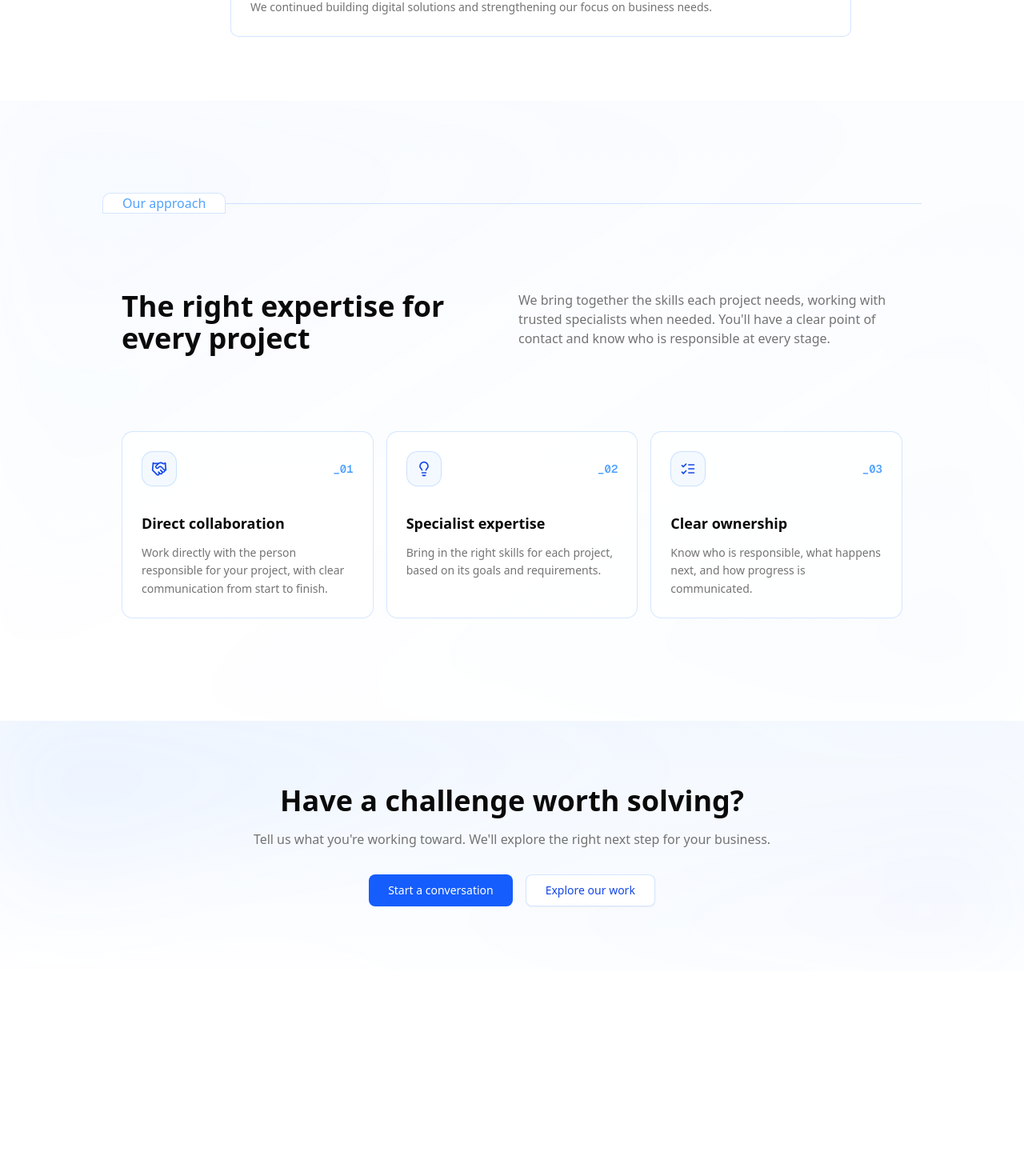
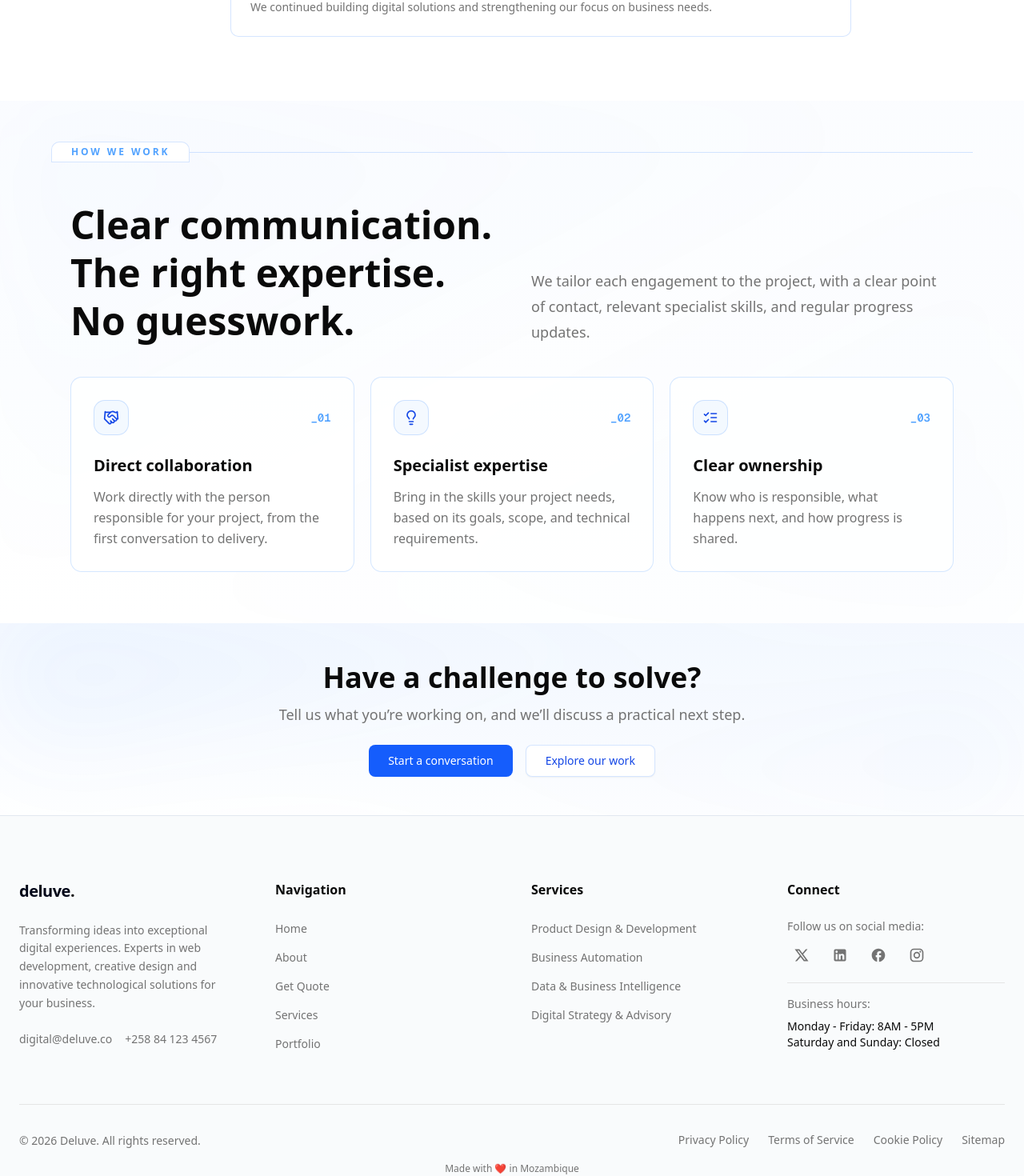
Before and after one commit to Deluve/deluve.co.mz, a Next.js app: page /about in a window 1280 px wide. Shown: the part 2500-3970 px from the top of the page at 80% size. Before the commit the page ends 3713 px from the top, so only its background shows below. Built offline with nearby package versions, Linux system fonts and the light colour scheme.

Commit message:
feat: enhance various sections for improved clarity and user engagement

```diff
--- a/src/app/about/page.tsx
+++ b/src/app/about/page.tsx
@@ -240,15 +240,15 @@ export default function AboutPage() {
       <OurApproachSection />
 
       {/* CTA */}
-      <section className="relative py-12 md:py-20 bg-gradient-to-b from-blue-500/[0.05] to-background overflow-hidden">
+      <section className="relative py-8 md:py-12 bg-gradient-to-b from-blue-500/[0.05] to-background overflow-hidden">
         {/* Background gradient */}
         <div className="absolute inset-0 bg-gradient-to-br from-blue-500/[0.08] via-transparent to-blue-600/[0.05] blur-3xl" />
 
         <div className="relative z-10 mx-auto max-w-4xl px-6 text-center">
           <ScrollView>
-            <h2 className="text-3xl md:text-4xl font-bold mb-4">Have a challenge worth solving?</h2>
-            <p className="text-muted-foreground mb-8 max-w-2xl mx-auto">
-              Tell us what you&apos;re working toward. We&apos;ll explore the right next step for your business.
+            <h2 className="text-3xl md:text-4xl font-bold mb-3">Have a challenge to solve?</h2>
+            <p className="text-muted-foreground mb-6 max-w-2xl mx-auto text-base md:text-lg">
+              Tell us what you’re working on, and we’ll discuss a practical next step.
             </p>
             <div className="flex flex-col sm:flex-row gap-4 justify-center">
               <Button size="lg" asChild className="bg-blue-600 hover:bg-blue-500 text-white">
--- a/src/app/layout.tsx
+++ b/src/app/layout.tsx
@@ -4,6 +4,7 @@ import "./globals.css";
 import "devicon/devicon.min.css";
 import { ThemeProvider } from "@/components/theme-provider";
 import { HeroHeader } from "@/components/header";
+import FooterSection from "@/components/footer";
 import { LanguageProvider } from "@/contexts/language-context";
 import SplashWrapper from "@/components/splash-wrapper-simple";
 
@@ -53,6 +54,7 @@ export default function RootLayout({
             <SplashWrapper>
               <HeroHeader />
               {children}
+              <FooterSection />
             </SplashWrapper>
           </LanguageProvider>
         </ThemeProvider>
--- a/src/app/page.tsx
+++ b/src/app/page.tsx
@@ -3,9 +3,7 @@ import HeroSection from "@/components/sections/home/hero-section";
 import PortfolioSection from "@/components/sections/home/portfolio-section";
 import ServicesSection2 from "@/components/sections/home/services";
 import WhyChooseUsAndProcess from "@/components/sections/home/why-choose-us";
-import FAQSection from "@/components/sections/home/faq";
 import Testimonials from "../components/testimonials";
-import FooterSection from "@/components/footer";
 import ContactSection from "@/components/contact";
 
 export default function Home() {
@@ -18,10 +16,7 @@ export default function Home() {
       <PortfolioSection />
       <AboutUsSection />
       <Testimonials />
-      <FAQSection />
       <ContactSection />
-      <FooterSection />
-
     </main>
   );
 }
--- a/src/app/services/page.tsx
+++ b/src/app/services/page.tsx
@@ -1,7 +1,7 @@
 import type { Metadata } from "next";
 import ServicesPageContent from "@/components/sections/services-page";
+import FAQSection from "@/components/sections/home/faq";
 import ContactSection from "@/components/contact";
-import FooterSection from "@/components/footer";
 
 export const metadata: Metadata = {
   title: "Services | Deluve",
@@ -13,8 +13,8 @@ export default function ServicesPage() {
   return (
     <>
       <ServicesPageContent />
+      <FAQSection />
       <ContactSection />
-      <FooterSection />
     </>
   );
 }
--- a/src/components/footer.tsx
+++ b/src/components/footer.tsx
@@ -2,17 +2,68 @@
 import { Logo } from "@/components/logo";
 import Link from "next/link";
 import { motion } from "motion/react";
+import { usePathname } from "next/navigation";
 import { ScrollView } from "./scroll-view";
 import { FOOTER_LINKS } from "@/content/footer";
 import { servicePillars } from "@/content/services";
 
 export default function FooterSection() {
+  const pathname = usePathname();
+  const compactFooterPaths = ["/get-quote", "/privacy", "/terms", "/cookies", "/sitemap"];
+  const isCompact = compactFooterPaths.includes(pathname);
+
+  if (isCompact) {
+    return (
+      <footer className="border-t border-slate-200 bg-slate-50/95 backdrop-blur supports-[backdrop-filter]:bg-slate-50/80">
+        <div className="mx-auto flex max-w-7xl flex-col gap-5 px-6 py-8 md:flex-row md:items-center md:justify-between md:py-10">
+          <div className="flex flex-col items-center gap-3 text-center md:items-start md:text-left">
+            <Link href="/" aria-label="go home" className="inline-block">
+              <Logo />
+            </Link>
+            <span className="text-xs text-muted-foreground">
+              © {new Date().getFullYear()} Deluve. All rights reserved.
+            </span>
+          </div>
+
+          <div className="flex flex-col items-center gap-3 md:items-end">
+            <div className="flex flex-wrap justify-center gap-x-5 gap-y-2 text-sm md:justify-end">
+              <Link
+                href="mailto:digital@deluve.co"
+                className="text-muted-foreground transition-colors hover:text-blue-400"
+              >
+                digital@deluve.co
+              </Link>
+              <Link
+                href="tel:+258841234567"
+                className="text-muted-foreground transition-colors hover:text-blue-400"
+              >
+                +258 84 123 4567
+              </Link>
+            </div>
+            <nav aria-label="Legal links" className="flex flex-wrap justify-center gap-x-4 gap-y-2 text-xs md:justify-end">
+              <Link href="/privacy" className="text-muted-foreground transition-colors hover:text-primary">
+                Privacy Policy
+              </Link>
+              <Link href="/terms" className="text-muted-foreground transition-colors hover:text-primary">
+                Terms of Service
+              </Link>
+              <Link href="/cookies" className="text-muted-foreground transition-colors hover:text-primary">
+                Cookie Policy
+              </Link>
+            </nav>
+          </div>
+        </div>
+      </footer>
+    );
+  }
+
   return (
     <footer className="bg-slate-50/95 backdrop-blur supports-[backdrop-filter]:bg-slate-50/80 border-t border-slate-200">
-      <div className="mx-auto max-w-7xl px-6 py-16 md:py-24">
+      <div className="mx-auto max-w-7xl px-6 py-10 md:py-20">
         {/* Main Footer Content */}
-        <div className="grid grid-cols-1 gap-8 lg:grid-cols-4 lg:gap-12">
+        <div className="grid grid-cols-2 gap-x-6 gap-y-10 md:gap-8 lg:grid-cols-4 lg:gap-12">
           {/* Company Info */}
+          <div className="col-span-2 lg:col-span-1">
             <ScrollView>
             <div className="lg:col-span-1">
               <Link
@@ -45,8 +96,10 @@ export default function FooterSection() {
               </div>
             </div>
             </ScrollView>
+          </div>
 
           {/* Quick Links */}
+          <div>
             <ScrollView delay={0.1}>
             <div>
                              <h3 className="font-semibold text-foreground mb-6">Navigation</h3>
@@ -72,8 +125,10 @@ export default function FooterSection() {
               </ul>
             </div>
             </ScrollView>
+          </div>
 
           {/* Services */}
+          <div>
             <ScrollView delay={0.15}>
             <div>
               <h3 className="font-semibold text-foreground mb-6">Services</h3>
@@ -91,8 +146,10 @@ export default function FooterSection() {
               </ul>
             </div>
             </ScrollView>
+          </div>
 
           {/* Contact & Social */}
+          <div className="col-span-2 lg:col-span-1">
             <ScrollView delay={0.2}>
             <div>
                              <h3 className="font-semibold text-foreground mb-6">Connect</h3>
@@ -191,10 +248,11 @@ export default function FooterSection() {
             </div>
             </ScrollView>
           </div>
+        </div>
 
         {/* Bottom Section */}
         <ScrollView delay={0.25} viewMargin="0px 0px -20px 0px">
-          <div className="mt-16 pt-8 border-t border-border">
+          <div className="mt-10 border-t border-border pt-6 md:mt-16 md:pt-8">
             <div className="flex flex-col md:flex-row justify-between items-center gap-4">
               <div className="text-center md:text-left">
                                  <span className="text-muted-foreground text-sm">
--- a/src/components/our-approach.tsx
+++ b/src/components/our-approach.tsx
@@ -9,55 +9,55 @@ const approachPoints = [
     icon: Handshake,
     title: "Direct collaboration",
     description:
-      "Work directly with the person responsible for your project, with clear communication from start to finish.",
+      "Work directly with the person responsible for your project, from the first conversation to delivery.",
   },
   {
     icon: Lightbulb,
     title: "Specialist expertise",
     description:
-      "Bring in the right skills for each project, based on its goals and requirements.",
+      "Bring in the skills your project needs, based on its goals, scope, and technical requirements.",
   },
   {
     icon: ListChecks,
     title: "Clear ownership",
     description:
-      "Know who is responsible, what happens next, and how progress is communicated.",
+      "Know who is responsible, what happens next, and how progress is shared.",
   },
 ];
 
 export default function OurApproachSection() {
   return (
     <section
-      className="relative overflow-hidden bg-gradient-to-b from-blue-500/[0.02] to-background py-16 md:py-32"
+      className="relative overflow-hidden bg-gradient-to-b from-blue-500/[0.02] to-background py-12 md:py-16"
       id="approach"
     >
       <div className="absolute inset-0 bg-gradient-to-br from-blue-500/[0.03] via-transparent to-blue-600/[0.02] blur-3xl" />
 
-      <div className="relative z-10 mx-auto max-w-5xl border-t border-blue-500/20 px-6">
-        <span className="-ml-6 -mt-3.5 block w-max rounded-t-lg border border-blue-500/20 bg-background px-6 text-caption text-blue-400">
-          Our approach
+      <div className="relative z-10 mx-auto max-w-6xl border-t border-blue-500/20 px-6">
+        <span className="-ml-6 -mt-3.5 block w-max rounded-t-lg border border-blue-500/20 bg-background px-6 py-1 text-xs font-semibold uppercase tracking-[0.24em] text-blue-400">
+          How we work
         </span>
 
         <ScrollView>
-          <div className="mt-12 gap-4 sm:grid sm:grid-cols-2 md:mt-24">
+          <div className="mt-8 gap-8 md:mt-12 md:grid md:grid-cols-2 md:items-end md:gap-12">
             <div>
-              <h2 className="text-3xl font-bold sm:text-4xl">
-                The right expertise for every project
+              <h2 className="max-w-3xl text-3xl font-bold leading-tight sm:text-4xl lg:text-5xl">
+                Clear communication. The right expertise. No guesswork.
               </h2>
             </div>
-            <div className="mt-6 sm:mt-0">
-              <p className="text-muted-foreground">
-                We bring together the skills each project needs, working with
-                trusted specialists when needed. You&apos;ll have a clear point
-                of contact and know who is responsible at every stage.
+            <div className="mt-4 md:mt-0">
+              <p className="text-base leading-relaxed text-muted-foreground md:text-lg md:leading-8">
+                We tailor each engagement to the project, with a clear point of
+                contact, relevant specialist skills, and regular progress
+                updates.
               </p>
             </div>
           </div>
         </ScrollView>
 
-        <div className="mt-12 md:mt-24">
+        <div className="mt-8 md:mt-10">
           <ScrollView stagger delay={0.02}>
-            <div className="grid gap-4 md:grid-cols-2 lg:grid-cols-3">
+            <div className="grid items-stretch gap-4 md:grid-cols-3 md:gap-5">
               {approachPoints.map((point, index) => {
                 const Icon = point.icon;
 
@@ -68,9 +68,9 @@ export default function OurApproachSection() {
                       hidden: { opacity: 0, y: 16 },
                       visible: { opacity: 1, y: 0 },
                     }}
-                    className="rounded-xl border border-blue-500/20 bg-card/70 p-6 transition-colors hover:border-blue-400/40"
+                    className="flex h-full flex-col rounded-xl border border-blue-500/20 bg-card/70 p-6 transition-colors hover:border-blue-400/40 md:p-7"
                   >
-                    <div className="mb-8 flex items-center justify-between">
+                    <div className="mb-6 flex items-center justify-between">
                       <div className="flex h-11 w-11 items-center justify-center rounded-xl border border-blue-500/20 bg-blue-500/5 text-blue-700">
                         <Icon className="h-5 w-5" aria-hidden="true" />
                       </div>
@@ -78,8 +78,8 @@ export default function OurApproachSection() {
                         _0{index + 1}
                       </span>
                     </div>
-                    <h3 className="mb-3 text-lg font-semibold">{point.title}</h3>
-                    <p className="text-sm leading-relaxed text-muted-foreground">
+                    <h3 className="mb-3 text-xl font-semibold">{point.title}</h3>
+                    <p className="text-base leading-relaxed text-muted-foreground">
                       {point.description}
                     </p>
                   </motion.article>
```
Also changed, not shown: src/components/contact.tsx (+14 -6 lines), src/components/sections/home/why-choose-us.tsx (+6 -2 lines), src/components/sections/services-page.tsx (+7 -39 lines). Lines whose indentation alone changed are shown as unchanged.
